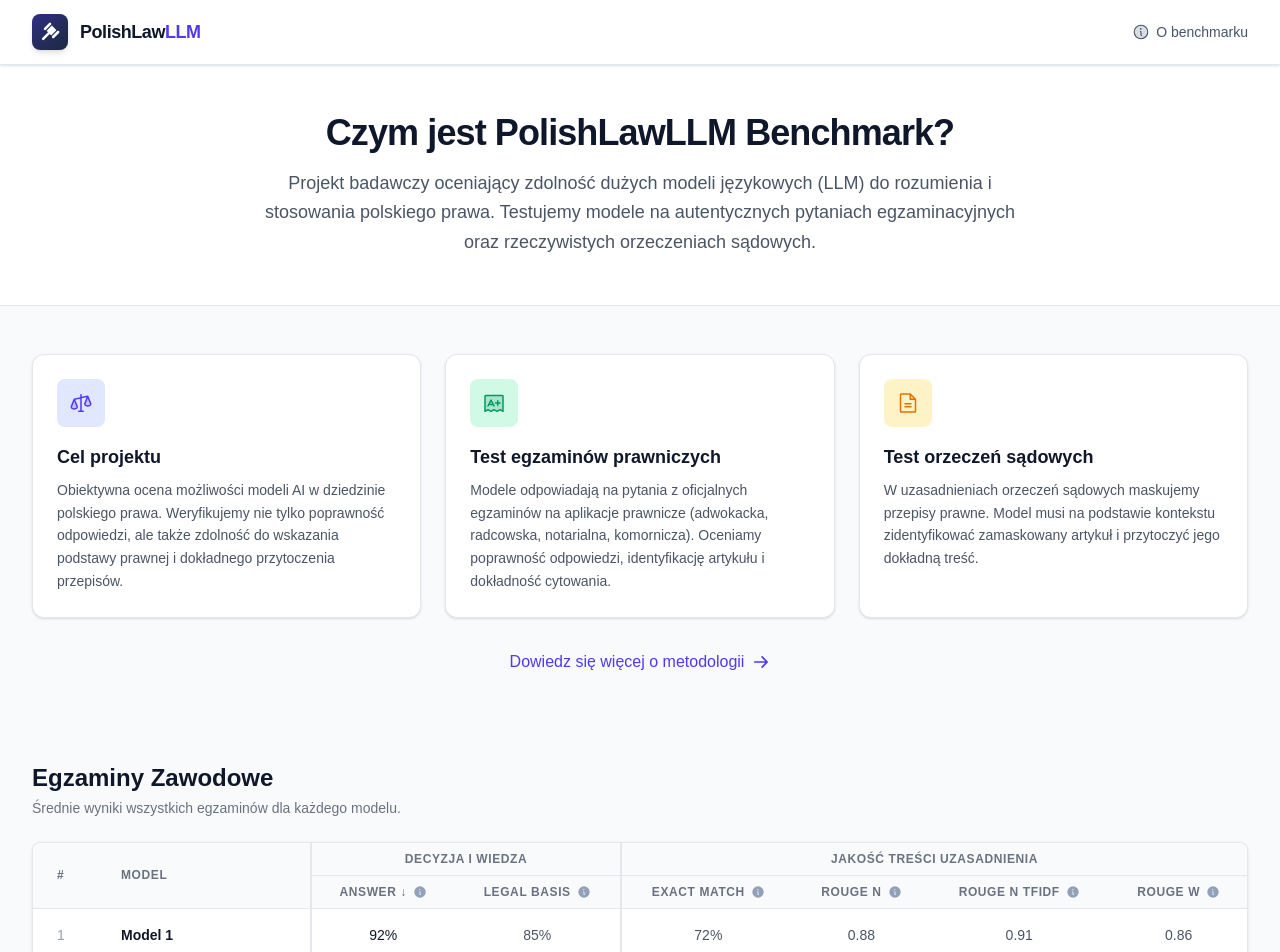
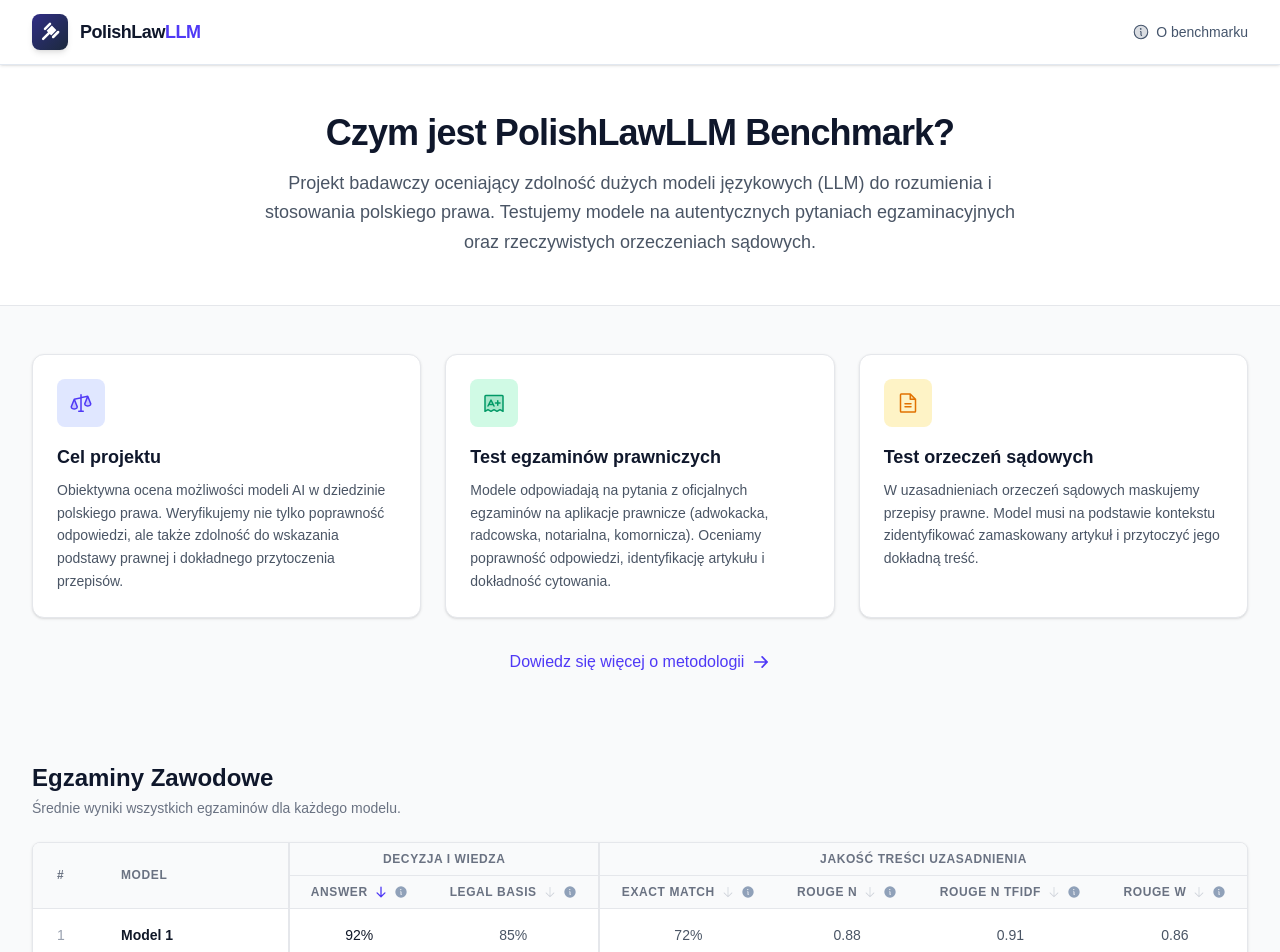
Before and after one commit to PiotrTyrakowski/PolishLawLLM-Benchmark, a Next.js app in the folder frontend/: page / in a window 1280 px wide. Shown: the top 952 px of the page. Built offline with nearby package versions, Linux system fonts and the light colour scheme.

Commit message:
better icons for sorting tables

```diff
--- a/frontend/src/components/tables/DataTableClient.tsx
+++ b/frontend/src/components/tables/DataTableClient.tsx
@@ -2,6 +2,7 @@
 
 import { useState, useMemo } from 'react';
 import Link from 'next/link';
+import { ArrowUp, ArrowDown } from '@phosphor-icons/react';
 import type { ModelSummary } from '@/lib/types';
 import { getMetricLabel, formatMetricValue, extractMetricKeys } from '@/lib/metricConfig';
 import { getMetricDescription } from '@/lib/metricDescriptions';
@@ -31,7 +32,6 @@ export default function DataTableClient({
   const [sortKey, setSortKey] = useState<string | null>(null);
   const [sortAsc, setSortAsc] = useState(false);
 
-  // Extract all metric keys dynamically from the data
   const { accuracyKeys, textKeys } = useMemo(
     () => extractMetricKeys(initialData),
     [initialData]
@@ -40,7 +40,6 @@ export default function DataTableClient({
   // Set default sort key to first accuracy metric if not set
   const effectiveSortKey = sortKey ?? accuracyKeys[0] ?? null;
 
-  // Sort data
   const sorted = useMemo(() => {
     if (!effectiveSortKey) return initialData;
 
@@ -117,7 +116,15 @@ export default function DataTableClient({
                   >
                     <span className="inline-flex items-center gap-0.5 sm:gap-1.5">
                       {getMetricLabel(key)}
-                      {effectiveSortKey === key && (sortAsc ? ' ↑' : ' ↓')}
+                      {effectiveSortKey === key ? (
+                        sortAsc ? (
+                          <ArrowUp size={14} weight="bold" className="text-indigo-600" />
+                        ) : (
+                          <ArrowDown size={14} weight="bold" className="text-indigo-600" />
+                        )
+                      ) : (
+                        <ArrowDown size={14} className="text-gray-300" />
+                      )}
                       <Tooltip content={getMetricDescription(key)} />
                     </span>
                   </th>
@@ -133,7 +140,15 @@ export default function DataTableClient({
                   >
                     <span className="inline-flex items-center gap-0.5 sm:gap-1.5">
                       {getMetricLabel(key)}
-                      {effectiveSortKey === key && (sortAsc ? ' ↑' : ' ↓')}
+                      {effectiveSortKey === key ? (
+                        sortAsc ? (
+                          <ArrowUp size={14} weight="bold" className="text-indigo-600" />
+                        ) : (
+                          <ArrowDown size={14} weight="bold" className="text-indigo-600" />
+                        )
+                      ) : (
+                        <ArrowDown size={14} className="text-gray-300" />
+                      )}
                       <Tooltip content={getMetricDescription(key)} />
                     </span>
                   </th>
```
